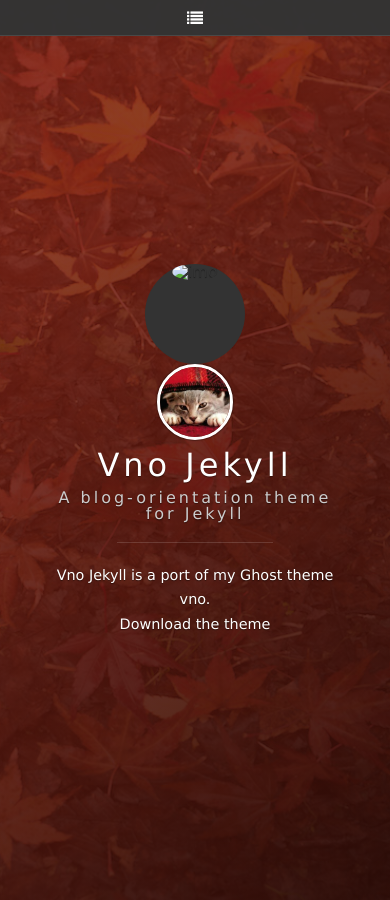
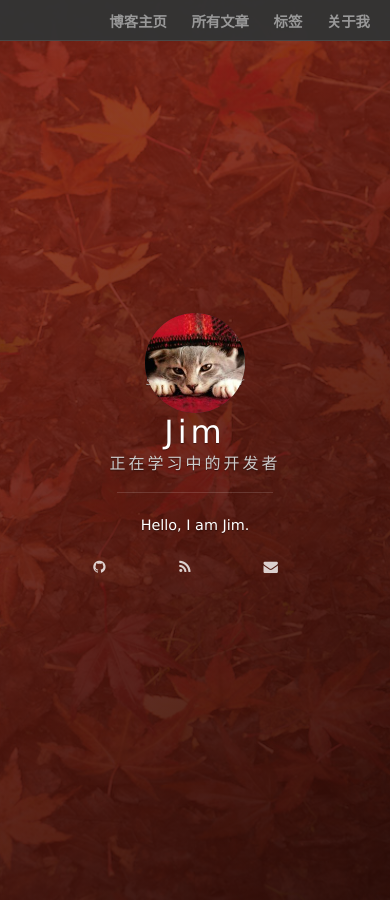
Before and after one commit to Jim0618/Jim0618.github.io, a Jekyll site: the page built from index.html, in a window 390 px wide. Built offline with Jekyll 4.4.1, drawn with Linux system fonts in a browser that asks for light colours; nearby versions of some CDN libraries; the list of posts is cut into pages by our own code.

Commit message:
improve site.

```diff
--- a/_config.yml
+++ b/_config.yml
@@ -1,11 +1,14 @@
 # Basic
-title: Vno Jekyll
-subtitle: A blog-orientation theme for Jekyll
-welcome_message: <a href="https://github.com/onevcat/vno-jekyll" target="_blank">Download the theme</a>
-description: Vno Jekyll is a port of my Ghost theme vno.
+title: Jim
+subtitle: "正在学习中的开发者"
+welcome_message: ""
+description: Hello, I am Jim.
 creator: <a href="http://onev.cat">@onevcat</a>
-
-url: "http://vno.onevcat.com"
+# 头像里的标题
+avatarTitle: Jim
+# 头像里的描述
+avatarDesc: Studying developer
+url: "http://Jim0618.github.io"
 
 permalink: /:year/:month/:title/
 
@@ -17,13 +20,14 @@
 
 # The blog button should not be removed.
 blog_button:
-    title: Blog
-    description: Visit blog
+    title: 博客主页
+    # description: Visit blog
 
 # Navigation buttons in the front page.
 nav:
-    - {title: Projects, description: My Projects, url: 'http://project.onevcat.com'}
-    # - {title: Another Button, description: A button, url: 'http://example.com'}
+    - {title: 所有文章, description: archive, url: '/archive'}
+    - {title: 标签, description: tags, url: '/tags'}
+    - {title: 关于我, description: about, url: '/about'}
 
 # Pagination
 gems: [jekyll-paginate]
@@ -37,11 +41,11 @@
 
 # Social
 social:
-    weibo: onevcat
-    github: onevcat
-    twitter: onevcat
-    gplus: 107108267983477358170
-    mail: onev@onevcat.com
+    # weibo: onevcat
+    github: Jim0618
+    # twitter: onevcat
+    #gplus: 107108267983477358170
+    mail: 2698279519@qq.com
 
 # Google Analytics
 ga:
--- a/_includes/side-panel.html
+++ b/_includes/side-panel.html
@@ -7,7 +7,7 @@
         <!-- 头像效果-start -->
         <div class="ih-item circle effect right_to_left">
             <a href="/#blog" title="前往 {{ site.title }} 的主页" class="blog-button">
-                <div class="img"><img src="/images/avatar.jpg" alt="img"></div>
+                <div class="img"><img src="/assets/images/avatar.jpg" alt="img"></div>
                 <div class="info">
                     <div class="info-back">
                         <h2>
@@ -26,7 +26,7 @@
         </div>
         <!-- 头像效果-end -->
 
-        <a href="/#blog" title="前往 {{ site.title }} 的主页" class="blog-button"><img src="/assets/images/avatar.jpg" width="80" alt="{{ site.title }} logo" class="panel-cover__logo logo" /></a>
+
         <h1 class="panel-cover__title panel-title"><a href="/#blog" title="link to homepage for {{ site.title }}" class="blog-button">{{ site.title }}</a></h1>
         {% if site.subtitle %}
         <span class="panel-cover__subtitle panel-subtitle">{{site.subtitle}}</span>
@@ -39,7 +39,7 @@
         <p class="panel-cover__description">{{ site.welcome_message }}</p>
         {% endif %}
 
-        <div class="navigation-wrapper">
+<!--         <div class="navigation-wrapper">
           <div>
             <nav class="cover-navigation cover-navigation--primary">
               <ul class="navigation">
@@ -49,7 +49,7 @@
                 {% endfor %}
               </ul>
             </nav>
-          </div>
+          </div> -->
 
           <div>{% include social.html %}</div>
         </div>
--- a/_layouts/default.html
+++ b/_layouts/default.html
@@ -5,10 +5,33 @@
 
   <body>
 
+
+  <body>
     <span class="mobile btn-mobile-menu">
+      <div class="nav_container">
+         <nav class="nav-menu-item" style = "float:right">
+            <i class="nav-menu-item">
+              <a href="/#blog" title="{{site.blog_button.description}}" class="blog-button btn-mobile-menu__icon">  {{site.blog_button.title}}
+              </a>
+            </i>
+            {% for item in site.nav %}
+                <i class="nav-menu-item">
+
+                  <a href="{{item.url}}" title="{{item.description}}" class="btn-mobile-menu__icon">
+                      {{item.title}}
+                  </a>
+                </i>
+            {% endfor %}
+          </nav>
+      </div>
+    </span>
+
+
+
+<!--     <span class="mobile btn-mobile-menu">
         <i class="fa fa-list btn-mobile-menu__icon"></i>
         <i class="fa fa-angle-up btn-mobile-close__icon hidden"></i>
-    </span>
+    </span> -->
 
     {% include side-panel.html %}
 
--- a/css/main.scss
+++ b/css/main.scss
@@ -7,7 +7,115 @@
 @import
         "vno"
 ;
+.btn-mobile-menu {
+    display: none;
+    position: fixed;
+    z-index: 9999;
+    width: 100%;
+    height: 40px;
+    background: rgba(51, 51, 51, 0.98);
+    text-align: center;
+  }
+  .btn-mobile-menu_item {
+    position: relative;
+    top: 12px;
 
+
+    margin-right: 20px;
+    float: right;;
+    color: #FFF;
+  }
+  .btn-mobile-menu_item a {
+    color: #666;
+  }
+
+  .btn-mobile-menu_item a :hover,
+  .btn-mobile-menu_item :hover {
+    color: #FFF;
+  }
+  .previous{
+    float:left;
+  }
+@media all and (max-width: 1100px) {
+  .btn-mobile-menu {
+    display: block;
+  }
+  .panel-main {
+    display: table;
+    position: relative;
+  }
+
+  .panel-cover--collapsed {
+    width: 100%;
+    max-width: none;
+  }
+
+  .panel-main__inner {
+    display: table-cell;
+    padding: 60px 10%;
+  }
+
+  .panel-cover__description {
+    display: block;
+    max-width: 600px;
+    margin: 0 auto;
+  }
+
+  .panel-cover__divider--secondary {
+    display: none;
+  }
+
+  .panel-cover {
+    width: 100%;
+    height: 100%;
+    background-position: center center;
+  }
+  .panel-cover.panel-cover--collapsed {
+    display: block;
+    position: relative;
+    height: auto;
+    padding: 0;
+    background-position: center center;
+  }
+  .panel-cover.panel-cover--collapsed .panel-main__inner {
+    display: block;
+    padding: 70px 0 30px 0;
+  }
+  .panel-cover.panel-cover--collapsed .panel-cover__logo {
+    width: 60px;
+    border-width: 2px;
+  }
+  .panel-cover.panel-cover--collapsed .panel-cover__description {
+    display: none;
+  }
+  .panel-cover.panel-cover--collapsed .panel-cover__divider {
+    display: none;
+    margin: 1em auto;
+  }
+  .navigation-wrapper {
+    display: none;
+    position: fixed;
+    top: 20px;
+    left: 0;
+    float: left;
+    width: 300px;
+    padding: 20px 0;
+    background: rgba(51, 51, 51, 0.98);
+    border-bottom: 1px solid rgba(255, 255, 255, 0.15);
+  }
+  .navigation-wrapper.visible {
+    display: block;
+  }
+  .content-wrapper {
+    width: 80%;
+    max-width: none;
+    margin: 0 auto;
+  }
+  .content-wrapper__inner {
+    margin-right: 0;
+    margin-left: 0;
+  }
+}
 
 /*头像效果-start*/
 
@@ -204,3 +312,63 @@
   }
 }
 /*头像效果-end*/
+
+/*导航按钮-start*/
+nav a {
+  position: relative;
+  display: inline-block;
+  margin-top: 5px;
+  margin-right: 20px;
+}
+
+.nav-menu-item a {
+  padding: 0px;
+  color: #999;
+  font-weight: 700;
+  font-size: .8em;
+  text-shadow: none;
+  -webkit-transition: color 0.3s;
+  -moz-transition: color 0.3s;
+  transition: color 0.3s;
+}
+
+.nav-menu-item a::before,
+.nav-menu-item a::after {
+  position: absolute;
+  left: 0;
+  width: 100%;
+  height: 1px;
+  background: #fff;
+  content: '';
+  opacity: 0;
+  -webkit-transition: opacity 0.3s, -webkit-transform 0.3s;
+  -moz-transition: opacity 0.3s, -moz-transform 0.3s;
+  transition: opacity 0.3s, transform 0.3s;
+  -webkit-transform: translateY(-10px);
+  -moz-transform: translateY(-10px);
+  transform: translateY(-10px);
+}
+
+.nav-menu-item a::before {
+  top: 0px;
+}
+
+.nav-menu-item a::after {
+  bottom: -6px;
+  -webkit-transform: translateY(5px);
+  -moz-transform: translateY(5px);
+  transform: translateY(5px);
+}
+
+.nav-menu-item a:hover{
+  color: #fff;
+}
+
+.nav-menu-item a:hover::before,
+.nav-menu-item a:hover::after {
+  opacity: 1;
+  -webkit-transform: translateY(-3px);
+  -moz-transform: translateY(-3px);
+  transform: translateY(-3px);
+}
+/*导航按钮-end*/
--- a/js/main.js
+++ b/js/main.js
@@ -1,4 +1,62 @@
+// $(document).ready(function() {
+
+//   $('a.blog-button').click(function() {
+//     // If already in blog, return early without animate overlay panel again.
+//     if (location.hash && location.hash == "#blog") return;
+//     if ($('.panel-cover').hasClass('panel-cover--collapsed')) return;
+//     $('.main-post-list').removeClass('hidden');
+//     currentWidth = $('.panel-cover').width();
+//     if (currentWidth < 960) {
+//       $('.panel-cover').addClass('panel-cover--collapsed');
+//     } else {
+//       $('.panel-cover').css('max-width',currentWidth);
+//       $('.panel-cover').animate({'max-width': '700px', 'width': '30%'}, 400, swing = 'swing', function() {} );
+//     }
+//   });
+
+//   if (window.location.hash && window.location.hash == "#blog") {
+//     $('.panel-cover').addClass('panel-cover--collapsed');
+//     $('.main-post-list').removeClass('hidden');
+//   }
+
+//   if (window.location.pathname.substring(0, 5) == "/tag/") {
+//     $('.panel-cover').addClass('panel-cover--collapsed');
+//   }
+
+//   $('.btn-mobile-menu__icon').click(function() {
+//     if ($('.navigation-wrapper').css('display') == "block") {
+//       $('.navigation-wrapper').on('webkitAnimationEnd mozAnimationEnd MSAnimationEnd oanimationend animationend', function() {
+//         $('.navigation-wrapper').toggleClass('visible animated bounceOutUp');
+//         $('.navigation-wrapper').off('webkitAnimationEnd mozAnimationEnd MSAnimationEnd oanimationend animationend');
+//       });
+//       $('.navigation-wrapper').toggleClass('animated bounceInDown animated bounceOutUp');
+
+//     } else {
+//       $('.navigation-wrapper').toggleClass('visible animated bounceInDown');
+//     }
+//     $('.btn-mobile-menu__icon').toggleClass('fa fa-list fa fa-angle-up animated fadeIn');
+//   });
+
+//   $('.navigation-wrapper .blog-button').click(function() {
+//     if ($('.navigation-wrapper').css('display') == "block") {
+//       $('.navigation-wrapper').on('webkitAnimationEnd mozAnimationEnd MSAnimationEnd oanimationend animationend', function() {
+//         $('.navigation-wrapper').toggleClass('visible animated bounceOutUp');
+//         $('.navigation-wrapper').off('webkitAnimationEnd mozAnimationEnd MSAnimationEnd oanimationend animationend');
+//       });
+
+//       $('.navigation-wrapper').toggleClass('animated bounceInDown animated bounceOutUp');
+//     }
+
+//     $('.btn-mobile-menu__icon').toggleClass('fa fa-list fa fa-angle-up animated fadeIn');
+//   });
+//     $('.btn-mobile-menu__icon').click(function() {
+//     // 导航按钮被点击
+//     // this.style.backgroundColor = '#fff'; 设置颜色后会自动消失
+//   });
+// });
+
 $(document).ready(function() {
+
 
   $('a.blog-button').click(function() {
     // If already in blog, return early without animate overlay panel again.
@@ -6,12 +64,14 @@
     if ($('.panel-cover').hasClass('panel-cover--collapsed')) return;
     $('.main-post-list').removeClass('hidden');
     currentWidth = $('.panel-cover').width();
-    if (currentWidth < 960) {
+    if (currentWidth < 2000) {
       $('.panel-cover').addClass('panel-cover--collapsed');
     } else {
       $('.panel-cover').css('max-width',currentWidth);
-      $('.panel-cover').animate({'max-width': '700px', 'width': '30%'}, 400, swing = 'swing', function() {} );
+      $('.panel-cover').animate({'max-width': '320px', 'width': '22%'}, 400, swing = 'swing', function() {} );
     }
+
+
   });
 
   if (window.location.hash && window.location.hash == "#blog") {
@@ -24,29 +84,7 @@
   }
 
   $('.btn-mobile-menu__icon').click(function() {
-    if ($('.navigation-wrapper').css('display') == "block") {
-      $('.navigation-wrapper').on('webkitAnimationEnd mozAnimationEnd MSAnimationEnd oanimationend animationend', function() {
-        $('.navigation-wrapper').toggleClass('visible animated bounceOutUp');
-        $('.navigation-wrapper').off('webkitAnimationEnd mozAnimationEnd MSAnimationEnd oanimationend animationend');
-      });
-      $('.navigation-wrapper').toggleClass('animated bounceInDown animated bounceOutUp');
-
-    } else {
-      $('.navigation-wrapper').toggleClass('visible animated bounceInDown');
-    }
-    $('.btn-mobile-menu__icon').toggleClass('fa fa-list fa fa-angle-up animated fadeIn');
-  });
-
-  $('.navigation-wrapper .blog-button').click(function() {
-    if ($('.navigation-wrapper').css('display') == "block") {
-      $('.navigation-wrapper').on('webkitAnimationEnd mozAnimationEnd MSAnimationEnd oanimationend animationend', function() {
-        $('.navigation-wrapper').toggleClass('visible animated bounceOutUp');
-        $('.navigation-wrapper').off('webkitAnimationEnd mozAnimationEnd MSAnimationEnd oanimationend animationend');
-      });
-
-      $('.navigation-wrapper').toggleClass('animated bounceInDown animated bounceOutUp');
-    }
-
-    $('.btn-mobile-menu__icon').toggleClass('fa fa-list fa fa-angle-up animated fadeIn');
+    // 导航按钮被点击
+    // this.style.backgroundColor = '#fff'; 设置颜色后会自动消失
   });
 });
```
Also changed, not shown: Gemfile (line endings or trailing spaces), Gemfile.lock.
